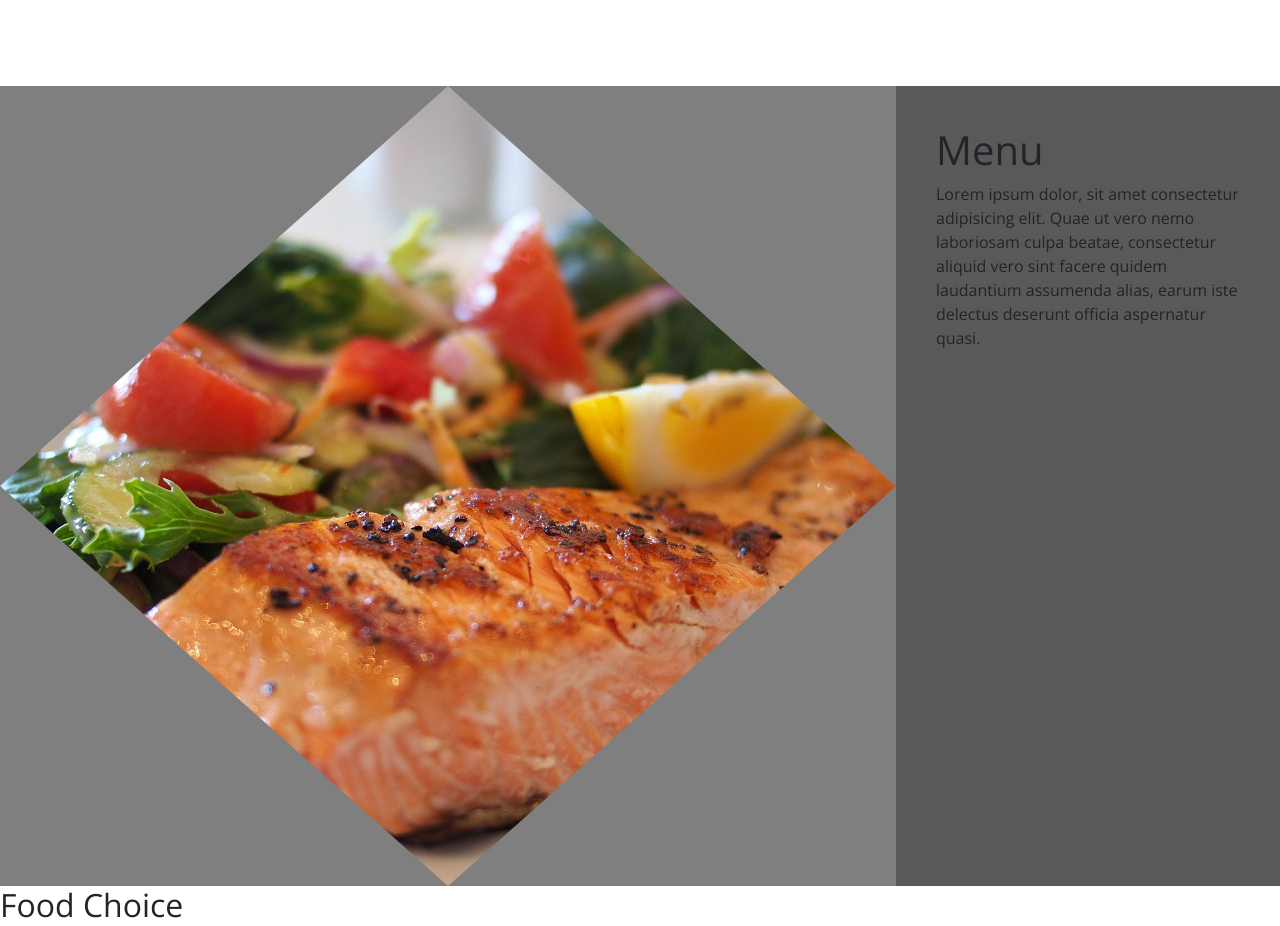
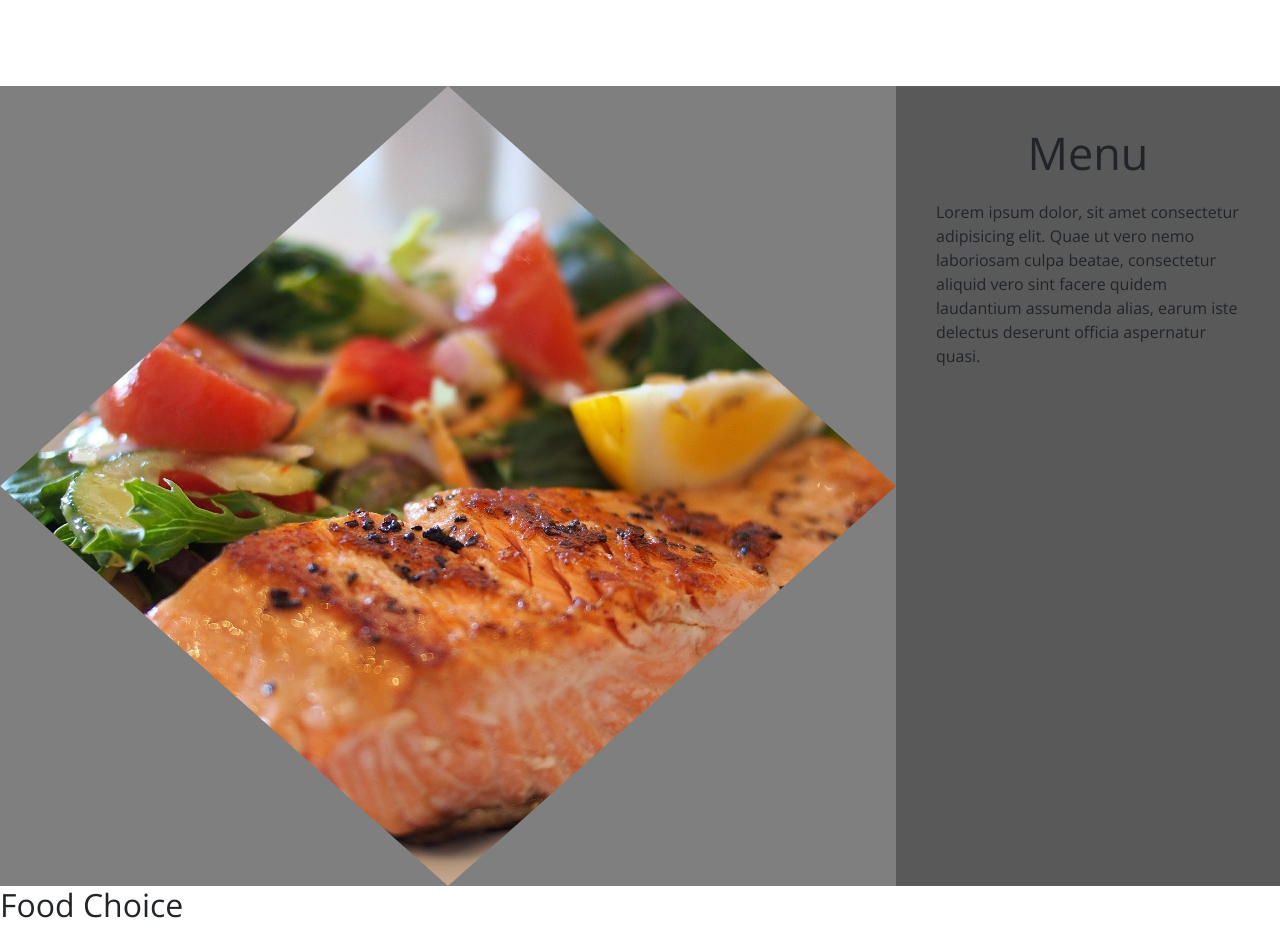
Before and after one commit to Berzaf/ELOFILO-Restaurant, a website: page index.html in a window 1280 px wide. Shown: the part 1901-2827 px from the top of the page. Drawn offline with nearby package versions, Linux system fonts and the light colour scheme.

Commit message:
menutxtcenterh1

```diff
--- a/css/styles.css
+++ b/css/styles.css
@@ -130,3 +130,8 @@ padding-bottom: 100px;
   width: 100%;
   margin: 0 auto;
 }
+.menu-text h1{
+  margin-bottom: 20px;
+  font-size: 45px;
+  text-align: center;
+}
```
